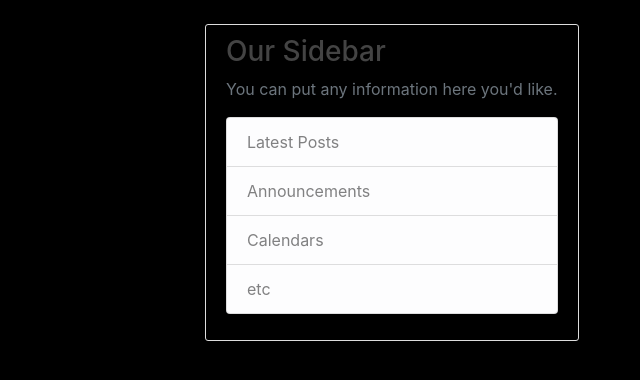
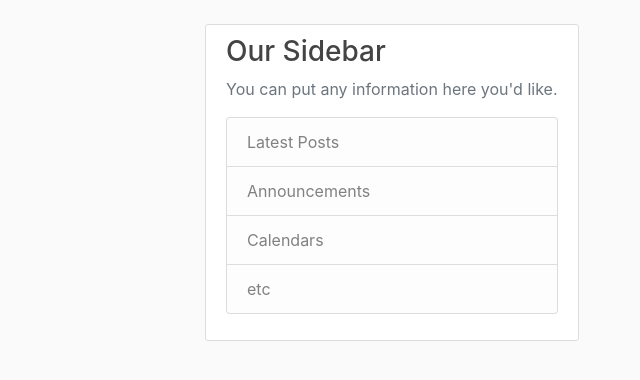
Before and after one commit to 1907pranshu/blog-pranshu, a Flask app: page / in a window 1280 px wide. Shown: the part 56-436 px from the top of the page, without its empty margins (640-1280 px from the left). Run offline with Flask 2, Linux system fonts and the light colour scheme; data that the repository does not hold is empty; some libraries are stand-ins or nearby versions.

Commit message:
first commit

```diff
--- a/flaskblog/static/main.css
+++ b/flaskblog/static/main.css
@@ -1,5 +1,5 @@
 body {
-    background: #000000;
+    background: #fafafa;
     color: #333333;
     margin-top: 5rem;
 }
@@ -31,7 +31,7 @@ h1, h2, h3, h4, h5, h6 {
 }
 
 .content-section {
-  background: #00000000;
+  background: #ffffff;
   padding: 10px 20px;
   border: 1px solid #dddddd;
   border-radius: 3px;
--- a/wsgi.py
+++ b/wsgi.py
@@ -1 +1,3 @@
 from flaskblog import  create_app
+
+app = create_app()
```
Also changed, not shown: 2 other files.
